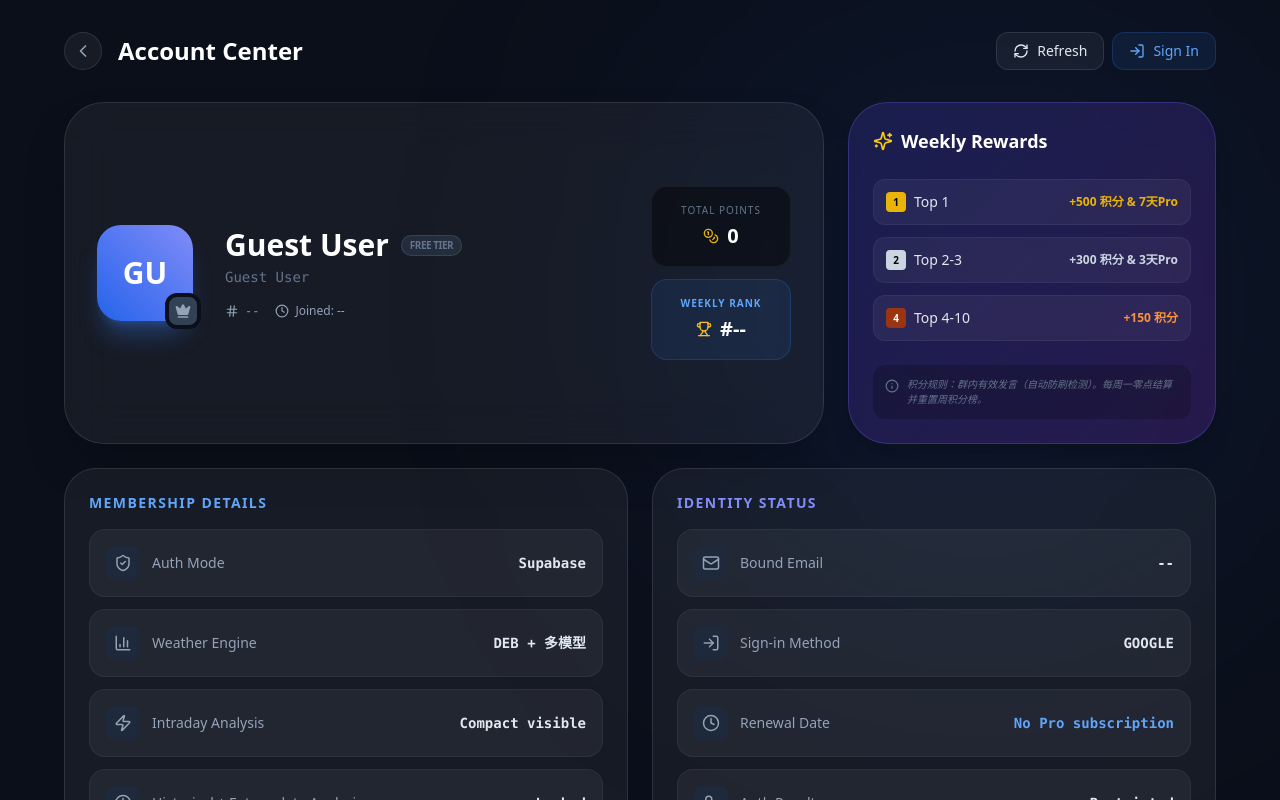
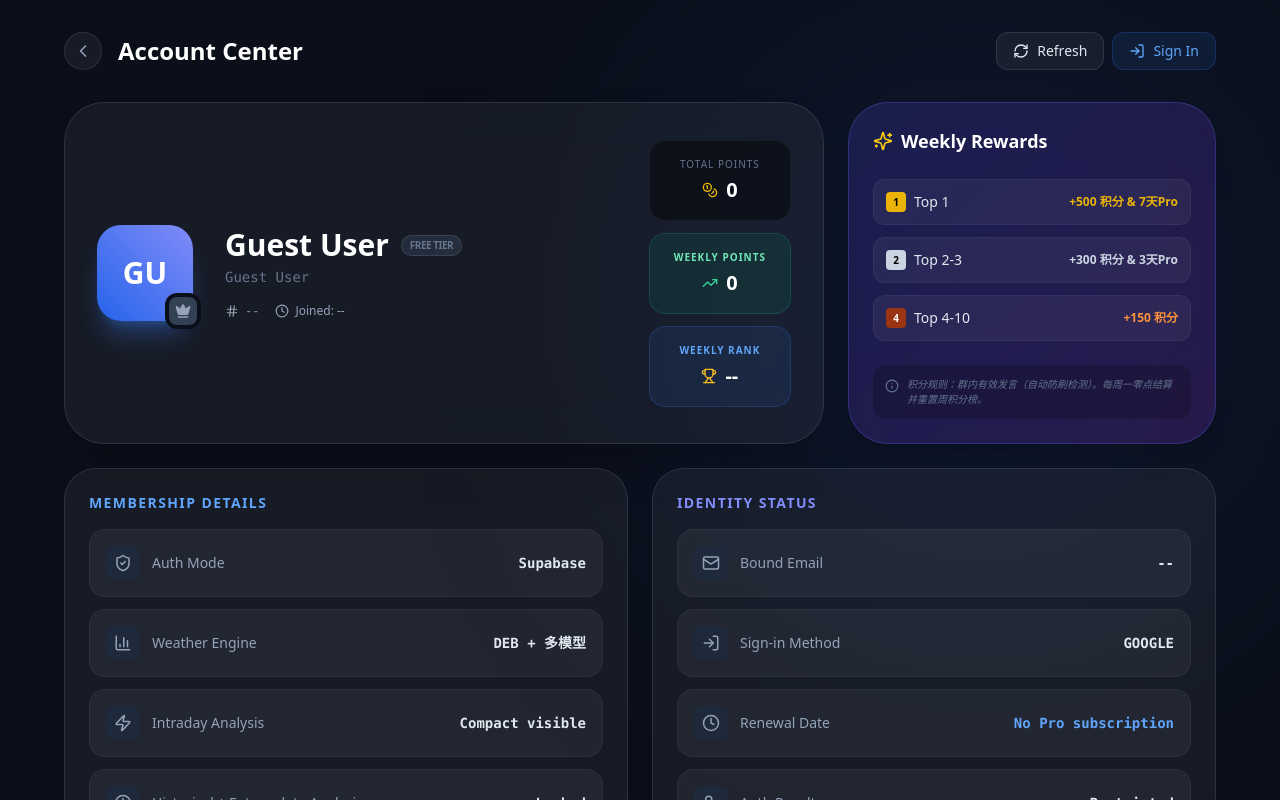
Before and after one commit to yangyuan-zhen/PolyWeather, a Next.js app in the folder frontend/: page /account in a window 1280 px wide. Shown: the top 800 px of the page. Built offline with nearby package versions, Linux system fonts and the light colour scheme; no server answers.

Commit message:
Show weekly points in account center

```diff
--- a/frontend/components/account/AccountCenter.tsx
+++ b/frontend/components/account/AccountCenter.tsx
@@ -388,11 +388,14 @@ function getInjectedProviderStableId(
   detail?: Eip6963ProviderDetail,
 ): string {
   const rdns = String(detail?.info?.rdns || "").toLowerCase();
-  const announcedName = String(detail?.info?.name || "").toLowerCase().trim();
+  const announcedName = String(detail?.info?.name || "")
+    .toLowerCase()
+    .trim();
   if (rdns) return `rdns:${rdns}`;
   if (announcedName) return `name:${announcedName}`;
   if (provider.isOkxWallet || rdns.includes("okx")) return `okx:${index}`;
-  if (provider.isMetaMask || rdns.includes("metamask")) return `metamask:${index}`;
+  if (provider.isMetaMask || rdns.includes("metamask"))
+    return `metamask:${index}`;
   if (provider.isRabby || rdns.includes("rabby")) return `rabby:${index}`;
   if (
     provider.isBitKeep ||
@@ -652,6 +655,7 @@ export function AccountCenter() {
       guestUser: isEn ? "Guest User" : "游客用户",
       joinedAt: isEn ? "Joined" : "加入时间",
       totalPoints: isEn ? "Total Points" : "总积分 (荣誉)",
+      weeklyPoints: isEn ? "Weekly Points" : "本周积分 (竞技)",
       weeklyRank: isEn ? "Weekly Rank" : "周排行 (竞技)",
       weeklyRewards: isEn ? "Weekly Rewards" : "周榜奖励",
       membershipDetails: isEn ? "Membership Details" : "会员权限详情",
@@ -683,7 +687,7 @@ export function AccountCenter() {
         : "将下方命令发送给polyweather机器人，实现全平台气象查询与权限同步。",
       paymentManualSupport: isEn
         ? "If payment succeeds but Pro is still not activated, email yhrsc30@gmail.com. This project is currently maintained by one developer, so manual recovery may be needed in edge cases."
-        : "如果付款成功后 Pro 仍未开通，请发邮件到 yhrsc30@gmail.com。当前项目由我一人维护，极少数边缘情况可能需要人工补开。",
+        : "如果付款成功后 Pro 仍未开通，请发邮件到 yhrsc30@gmail.com。当前项目由我一人维护，极少数边缘情况可能需要人工补开。给你带来的不便，敬请谅解！",
       telegramBotLink: isEn
         ? "Open Bot (@WeatherQuant_bot)"
         : "打开机器人 (@WeatherQuant_bot)",
@@ -1956,7 +1960,8 @@ export function AccountCenter() {
       }
       if (
         paymentConfig?.receiver_contract &&
-        String(paymentConfig.receiver_contract).toLowerCase() !== expectedReceiver
+        String(paymentConfig.receiver_contract).toLowerCase() !==
+          expectedReceiver
       ) {
         setPaymentInfo(
           `检测到支付配置已更新，已切换到最新地址 ${shortAddress(expectedReceiver)}。`,
@@ -2313,12 +2318,22 @@ export function AccountCenter() {
                 {totalPoints.toLocaleString()}
               </p>
             </div>
+            <div className="px-6 py-4 bg-emerald-500/10 rounded-2xl border border-emerald-500/20 text-center min-w-[140px]">
+              <p className="text-[10px] text-emerald-300 uppercase tracking-widest mb-1 font-bold">
+                {copy.weeklyPoints}
+              </p>
+              <p className="text-xl font-bold text-white flex items-center justify-center gap-2">
+                <TrendingUp size={16} className="text-emerald-400" />{" "}
+                {weeklyPoints.toLocaleString()}
+              </p>
+            </div>
             <div className="px-6 py-4 bg-blue-500/10 rounded-2xl border border-blue-500/20 text-center min-w-[140px]">
               <p className="text-[10px] text-blue-400 uppercase tracking-widest mb-1 font-bold">
                 {copy.weeklyRank}
               </p>
               <p className="text-xl font-bold text-white flex items-center justify-center gap-2">
-                <Trophy size={16} className="text-amber-400" /> #{weeklyRank}
+                <Trophy size={16} className="text-amber-400" />{" "}
+                {weeklyRank === "--" ? weeklyRank : `#${weeklyRank}`}
               </p>
             </div>
           </div>
```
